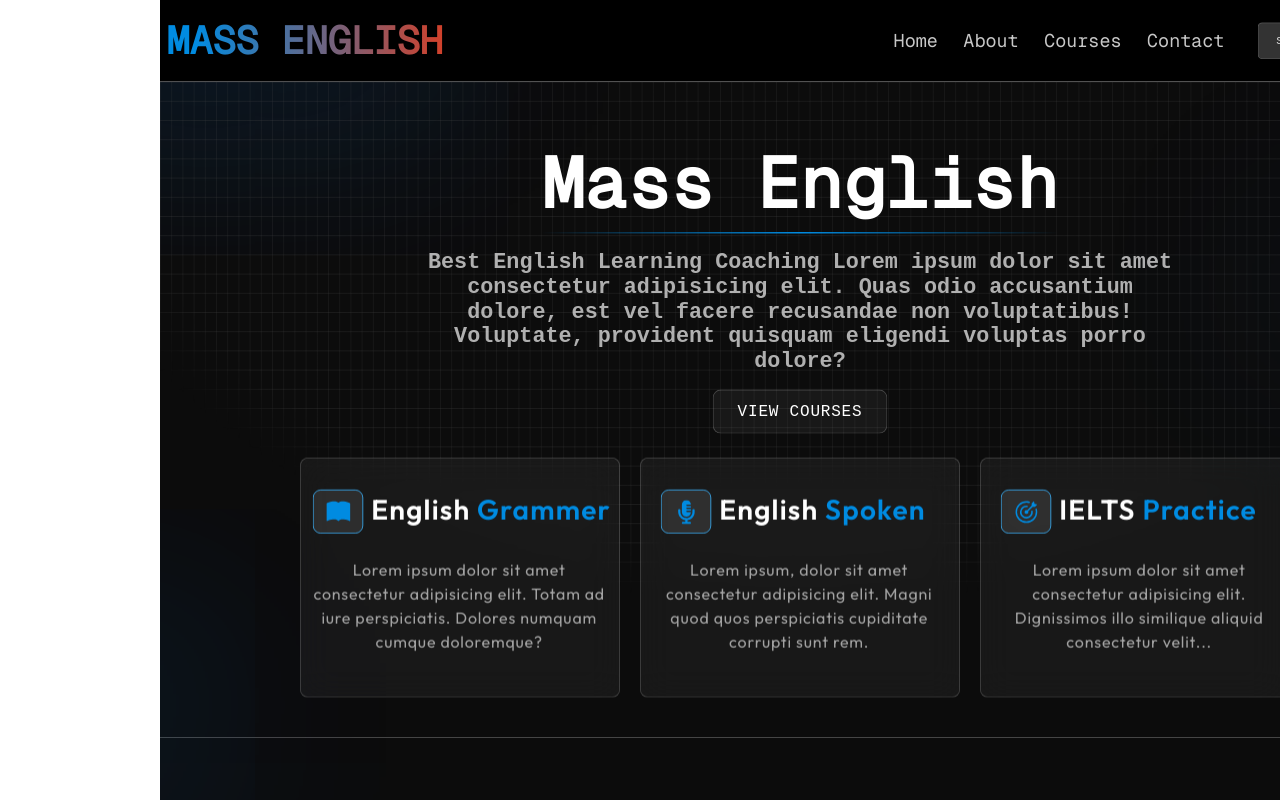
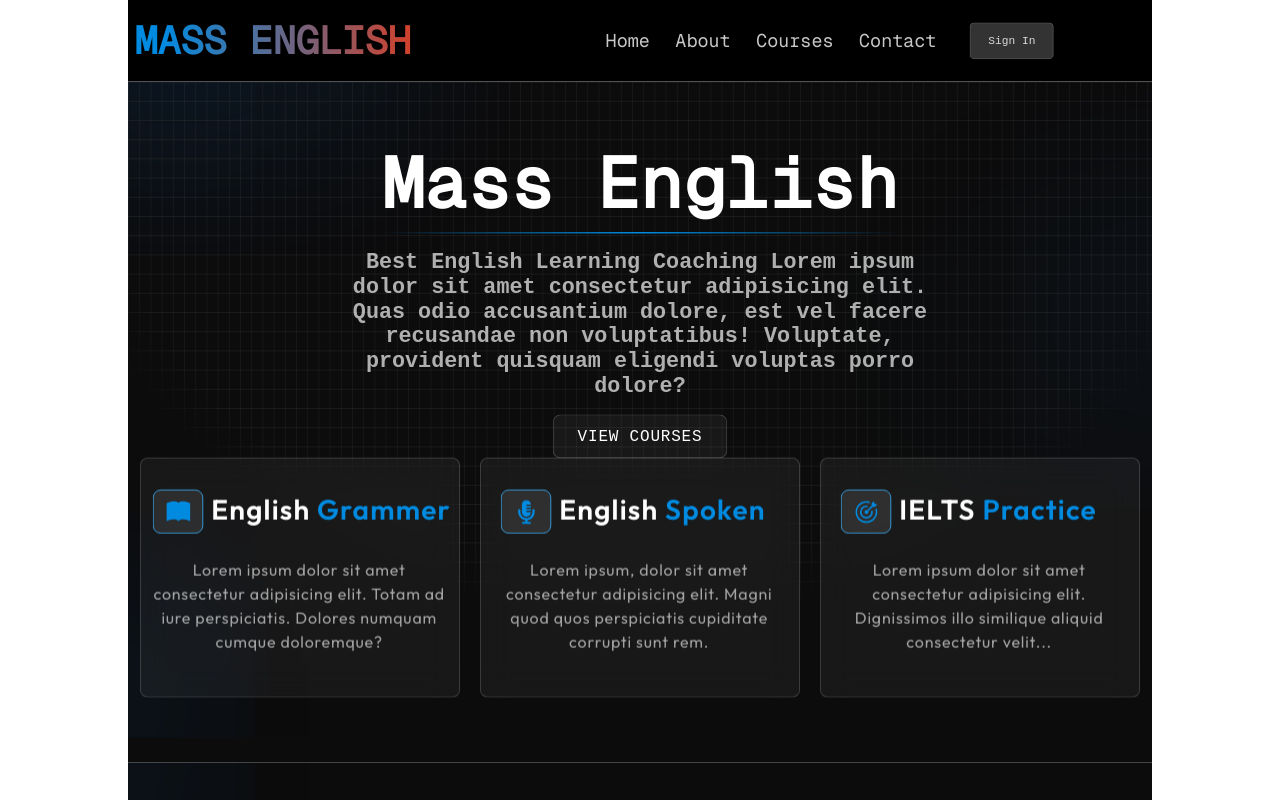
Before and after one commit to emonshikder007/mass-english, a React (Vite) app in the folder mass_english/: page / in a window 1280 px wide. Shown: the top 800 px of the page. Built offline with nearby package versions, Linux system fonts and the light colour scheme; a web font is replaced by a local one.

Commit message:
initial commit

```diff
--- a/mass_english/src/App.css
+++ b/mass_english/src/App.css
@@ -1,7 +1,7 @@
 .scale-wrapper {
   transform: scale(0.8);
   transform-origin: top center;
-  width: 125%;
+  width: 100%;
 }
 
 @media (max-width: 768px) {
```
